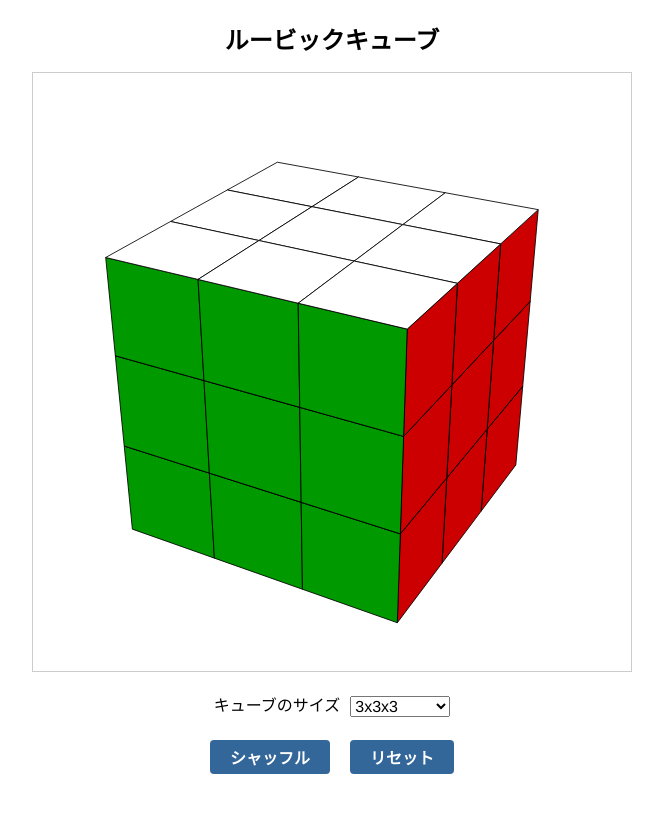
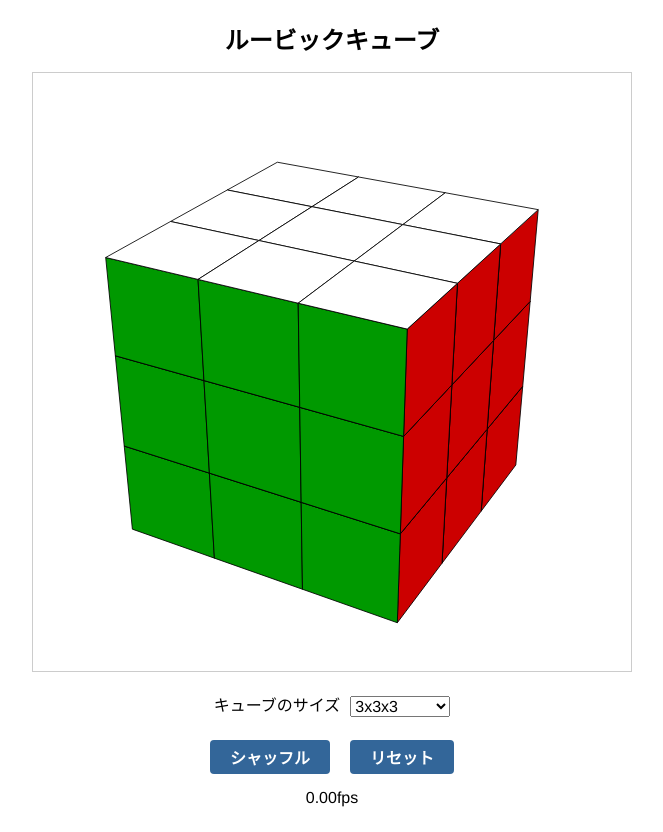
Before and after one commit to yuto-ono/rubik, a Svelte app: page / in a window 1280 px wide. Shown: the whole page, without its empty margins (308-971 px from the left). Before the commit the page ends 800 px from the top, so only its background shows below. Built offline with nearby package versions, Linux system fonts and the light colour scheme.

Commit message:
FPS表示

```diff
--- a/src/App.svelte
+++ b/src/App.svelte
@@ -1,6 +1,7 @@
 <script lang="ts">
   import ButtonList from "./ButtonList.svelte"
   import Screen from "./Screen.svelte"
+  import Fps from "./Fps.svelte"
   import SelectSize from "./SelectSize.svelte"
 </script>
 
@@ -9,6 +10,7 @@
   <Screen />
   <SelectSize />
   <ButtonList />
+  <Fps />
 </main>
 
 <style lang="scss">
--- /dev/null
+++ b/src/Fps.svelte
@@ -0,0 +1,18 @@
+<script lang="ts">
+  import { cubeManager } from "./stores"
+
+  let fps = 0
+
+  $: $cubeManager?.subscribeFps((_fps) => {
+    fps = _fps
+  })
+</script>
+
+<p class="fps">{fps.toFixed(2)}fps</p>
+
+<style lang="scss">
+  .fps {
+    margin-top: 10px;
+    text-align: center;
+  }
+</style>
--- a/src/rubik/CubeManager.ts
+++ b/src/rubik/CubeManager.ts
@@ -15,6 +15,7 @@ export class CubeManager {
   private animationId?: number
   private moveAngleId?: number
   private facesSubscriber?: (faces: Face[]) => void
+  private fpsSubscriber?: (fps: number) => void
 
   constructor(col: number) {
     this.wholeCube = new WholeCube(col)
@@ -103,11 +104,19 @@ export class CubeManager {
   }
 
   /**
+   * FPSを購読するコールバック関数を設定
+   */
+  subscribeFps(subscriber: (fps: number) => void) {
+    this.fpsSubscriber = subscriber
+  }
+
+  /**
    * アニメーション
    */
   private animate(): void {
     this.dragEnabled = false
     const startTime = performance.now()
+    let frameCount = 0
     const animate = () => {
       const t = performance.now() - startTime
       const rad = t * ROTATION_SPEED
@@ -115,10 +124,15 @@ export class CubeManager {
         this.wholeCube.rotate(rad)
         this.draw()
         this.animationId = requestAnimationFrame(animate)
+        frameCount++
       } else {
         this.wholeCube.revertAndColoring()
         this.draw()
         this.animationId = void 0
+        frameCount++
+        if (this.fpsSubscriber != null) {
+          this.fpsSubscriber((frameCount / t) * 1000)
+        }
         if (this.playing && this.wholeCube.judge()) {
           this.playing = false
           requestAnimationFrame(() => alert("6面完成おめでとう！"))
```
